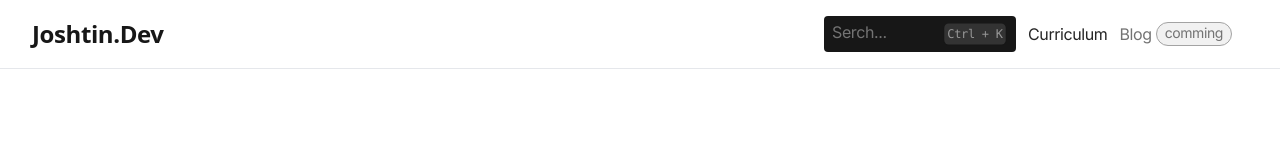
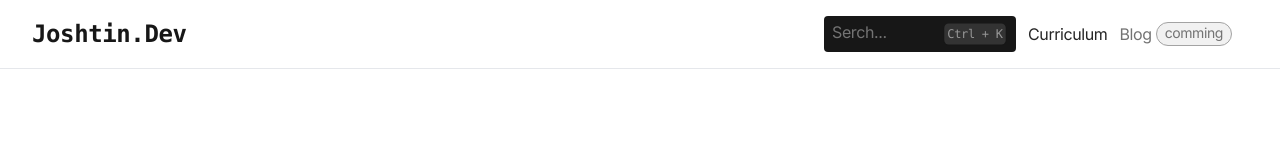
Before and after one commit to joshtin2505/cv-web, a Next.js app: page / in a window 1280 px wide. Shown: the top 160 px of the page. Built offline with nearby package versions, Linux system fonts and the light colour scheme.

Commit message:
add mono fonts

```diff
--- a/tailwind.config.ts
+++ b/tailwind.config.ts
@@ -21,6 +21,16 @@ const config: Config = {
         "Lucida Console",
         "Courier New",
         "Courier",
+        "monospace",
+      ],
+      mono: [
+        "ui-monospace",
+        "SFMono-Regular",
+        "Menlo",
+        "Monaco",
+        "Consolas",
+        "Liberation Mono",
+        "Courier New",
         "monospace",
       ],
       "sans-sans": [
```
